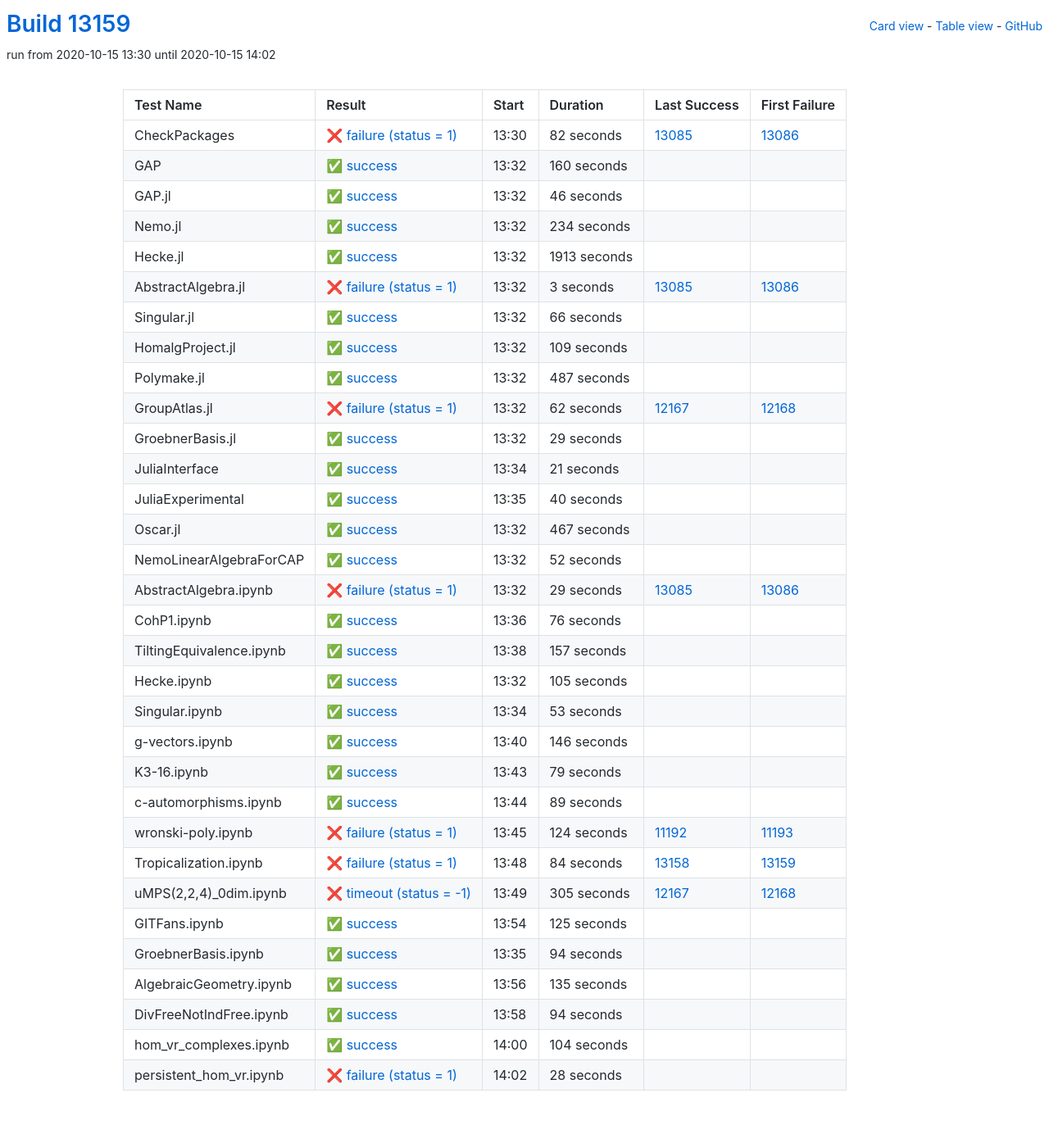
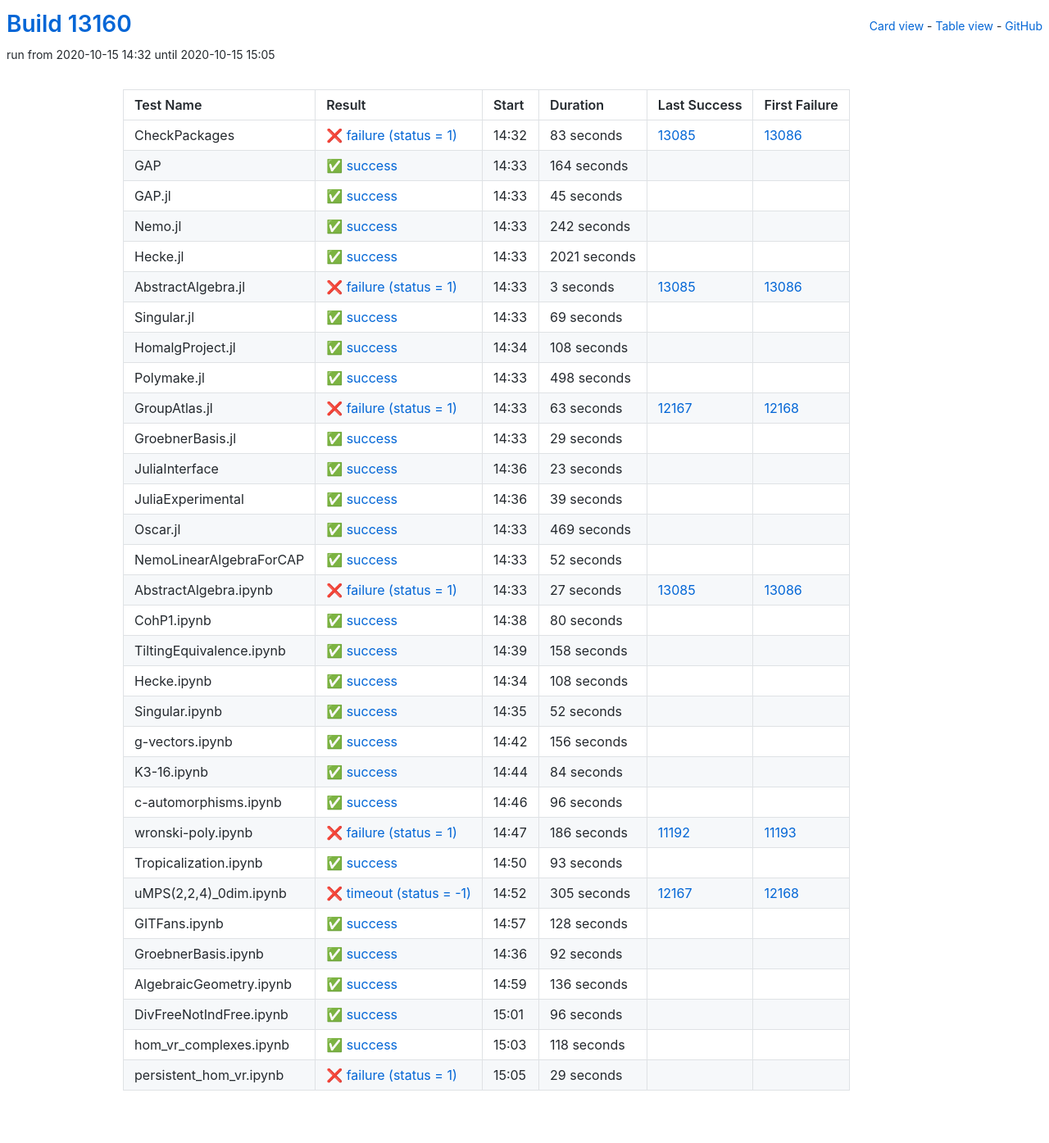
Before and after one commit to oscar-system/oscar-ci-status, a Jekyll site: the page built from table.html, in a window 1280 px wide. Shown: the whole page at 82% size. Built offline with Jekyll 4.4.1, drawn with Linux system fonts in a browser that asks for light colours.

Commit message:
Build #13160

```diff
--- a/_data/ci.yml
+++ b/_data/ci.yml
@@ -1,6 +1,6 @@
 ---
-build: 13159
-build_url: https://oscarci.mathematik.uni-kl.de/job/oscar/13159/
+build: 13160
+build_url: https://oscarci.mathematik.uni-kl.de/job/oscar/13160/
 job: oscar
 organization: oscar-system
 repo: oscar-ci-status
@@ -8,68 +8,68 @@ repourl: https://github.com/oscar-system/oscar-ci-status
 tests:
 - name: CheckPackages
   id: checkpackages
-  log: https://oscarci.mathematik.uni-kl.de/job/oscar/13159/artifact/logs/build-13159/CheckPackages.log
-  start: 2020-10-15 13:30
+  log: https://oscarci.mathematik.uni-kl.de/job/oscar/13160/artifact/logs/build-13160/CheckPackages.log
+  start: 2020-10-15 14:32
   success: false
   exitcode: 1
   status: failure
-  duration: 82
+  duration: 83
   last_success: 13085
   last_success_url: https://oscarci.mathematik.uni-kl.de/job/oscar/13085/
   first_failure: 13086
   first_failure_url: https://oscarci.mathematik.uni-kl.de/job/oscar/13086/
 - name: GAP
   id: gap
-  log: https://oscarci.mathematik.uni-kl.de/job/oscar/13159/artifact/logs/build-13159/GAP.log
-  start: 2020-10-15 13:32
+  log: https://oscarci.mathematik.uni-kl.de/job/oscar/13160/artifact/logs/build-13160/GAP.log
+  start: 2020-10-15 14:33
   success: true
   exitcode: 0
   status: success
-  duration: 160
+  duration: 164
   last_success: false
   last_success_url:
   first_failure: false
   first_failure_url:
 - name: GAP.jl
   id: gap-jl
-  log: https://oscarci.mathematik.uni-kl.de/job/oscar/13159/artifact/logs/build-13159/GAP.jl.log
-  start: 2020-10-15 13:32
+  log: https://oscarci.mathematik.uni-kl.de/job/oscar/13160/artifact/logs/build-13160/GAP.jl.log
+  start: 2020-10-15 14:33
   success: true
   exitcode: 0
   status: success
-  duration: 46
+  duration: 45
   last_success: false
   last_success_url:
   first_failure: false
   first_failure_url:
 - name: Nemo.jl
   id: nemo-jl
-  log: https://oscarci.mathematik.uni-kl.de/job/oscar/13159/artifact/logs/build-13159/Nemo.jl.log
-  start: 2020-10-15 13:32
+  log: https://oscarci.mathematik.uni-kl.de/job/oscar/13160/artifact/logs/build-13160/Nemo.jl.log
+  start: 2020-10-15 14:33
   success: true
   exitcode: 0
   status: success
-  duration: 234
+  duration: 242
   last_success: false
   last_success_url:
   first_failure: false
   first_failure_url:
 - name: Hecke.jl
   id: hecke-jl
-  log: https://oscarci.mathematik.uni-kl.de/job/oscar/13159/artifact/logs/build-13159/Hecke.jl.log
-  start: 2020-10-15 13:32
+  log: https://oscarci.mathematik.uni-kl.de/job/oscar/13160/artifact/logs/build-13160/Hecke.jl.log
+  start: 2020-10-15 14:33
   success: true
   exitcode: 0
   status: success
-  duration: 1913
+  duration: 2021
   last_success: false
   last_success_url:
   first_failure: false
   first_failure_url:
 - name: AbstractAlgebra.jl
   id: abstractalgebra-jl
-  log: https://oscarci.mathematik.uni-kl.de/job/oscar/13159/artifact/logs/build-13159/AbstractAlgebra.jl.log
-  start: 2020-10-15 13:32
+  log: https://oscarci.mathematik.uni-kl.de/job/oscar/13160/artifact/logs/build-13160/AbstractAlgebra.jl.log
+  start: 2020-10-15 14:33
   success: false
   exitcode: 1
   status: failure
@@ -80,56 +80,56 @@ tests:
   first_failure_url: https://oscarci.mathematik.uni-kl.de/job/oscar/13086/
 - name: Singular.jl
   id: singular-jl
-  log: https://oscarci.mathematik.uni-kl.de/job/oscar/13159/artifact/logs/build-13159/Singular.jl.log
-  start: 2020-10-15 13:32
+  log: https://oscarci.mathematik.uni-kl.de/job/oscar/13160/artifact/logs/build-13160/Singular.jl.log
+  start: 2020-10-15 14:33
   success: true
   exitcode: 0
   status: success
-  duration: 66
+  duration: 69
   last_success: false
   last_success_url:
   first_failure: false
   first_failure_url:
 - name: HomalgProject.jl
   id: homalgproject-jl
-  log: https://oscarci.mathematik.uni-kl.de/job/oscar/13159/artifact/logs/build-13159/HomalgProject.jl.log
-  start: 2020-10-15 13:32
+  log: https://oscarci.mathematik.uni-kl.de/job/oscar/13160/artifact/logs/build-13160/HomalgProject.jl.log
+  start: 2020-10-15 14:34
   success: true
   exitcode: 0
   status: success
-  duration: 109
+  duration: 108
   last_success: false
   last_success_url:
   first_failure: false
   first_failure_url:
 - name: Polymake.jl
   id: polymake-jl
-  log: https://oscarci.mathematik.uni-kl.de/job/oscar/13159/artifact/logs/build-13159/Polymake.jl.log
-  start: 2020-10-15 13:32
+  log: https://oscarci.mathematik.uni-kl.de/job/oscar/13160/artifact/logs/build-13160/Polymake.jl.log
+  start: 2020-10-15 14:33
   success: true
   exitcode: 0
   status: success
-  duration: 487
+  duration: 498
   last_success: false
   last_success_url:
   first_failure: false
   first_failure_url:
 - name: GroupAtlas.jl
   id: groupatlas-jl
-  log: https://oscarci.mathematik.uni-kl.de/job/oscar/13159/artifact/logs/build-13159/GroupAtlas.jl.log
-  start: 2020-10-15 13:32
+  log: https://oscarci.mathematik.uni-kl.de/job/oscar/13160/artifact/logs/build-13160/GroupAtlas.jl.log
+  start: 2020-10-15 14:33
   success: false
   exitcode: 1
   status: failure
-  duration: 62
+  duration: 63
   last_success: 12167
   last_success_url: https://oscarci.mathematik.uni-kl.de/job/oscar/12167/
   first_failure: 12168
   first_failure_url: https://oscarci.mathematik.uni-kl.de/job/oscar/12168/
 - name: GroebnerBasis.jl
   id: groebnerbasis-jl
-  log: https://oscarci.mathematik.uni-kl.de/job/oscar/13159/artifact/logs/build-13159/GroebnerBasis.jl.log
-  start: 2020-10-15 13:32
+  log: https://oscarci.mathematik.uni-kl.de/job/oscar/13160/artifact/logs/build-13160/GroebnerBasis.jl.log
+  start: 2020-10-15 14:33
   success: true
   exitcode: 0
   status: success
@@ -140,44 +140,44 @@ tests:
   first_failure_url:
 - name: JuliaInterface
   id: juliainterface
-  log: https://oscarci.mathematik.uni-kl.de/job/oscar/13159/artifact/logs/build-13159/JuliaInterface.log
-  start: 2020-10-15 13:34
+  log: https://oscarci.mathematik.uni-kl.de/job/oscar/13160/artifact/logs/build-13160/JuliaInterface.log
+  start: 2020-10-15 14:36
   success: true
   exitcode: 0
   status: success
-  duration: 21
+  duration: 23
   last_success: false
   last_success_url:
   first_failure: false
   first_failure_url:
 - name: JuliaExperimental
   id: juliaexperimental
-  log: https://oscarci.mathematik.uni-kl.de/job/oscar/13159/artifact/logs/build-13159/JuliaExperimental.log
-  start: 2020-10-15 13:35
+  log: https://oscarci.mathematik.uni-kl.de/job/oscar/13160/artifact/logs/build-13160/JuliaExperimental.log
+  start: 2020-10-15 14:36
   success: true
   exitcode: 0
   status: success
-  duration: 40
+  duration: 39
   last_success: false
   last_success_url:
   first_failure: false
   first_failure_url:
 - name: Oscar.jl
   id: oscar-jl
-  log: https://oscarci.mathematik.uni-kl.de/job/oscar/13159/artifact/logs/build-13159/Oscar.jl.log
-  start: 2020-10-15 13:32
+  log: https://oscarci.mathematik.uni-kl.de/job/oscar/13160/artifact/logs/build-13160/Oscar.jl.log
+  start: 2020-10-15 14:33
   success: true
   exitcode: 0
   status: success
-  duration: 467
+  duration: 469
   last_success: false
   last_success_url:
   first_failure: false
   first_failure_url:
 - name: NemoLinearAlgebraForCAP
   id: nemolinearalgebraforcap
-  log: https://oscarci.mathematik.uni-kl.de/job/oscar/13159/artifact/logs/build-13159/NemoLinearAlgebraForCAP.log
-  start: 2020-10-15 13:32
+  log: https://oscarci.mathematik.uni-kl.de/job/oscar/13160/artifact/logs/build-13160/NemoLinearAlgebraForCAP.log
+  start: 2020-10-15 14:33
   success: true
   exitcode: 0
   status: success
@@ -188,128 +188,128 @@ tests:
   first_failure_url:
 - name: AbstractAlgebra.ipynb
   id: abstractalgebra-ipynb
-  log: https://oscarci.mathematik.uni-kl.de/job/oscar/13159/artifact/logs/build-13159/AbstractAlgebra.ipynb.log
-  start: 2020-10-15 13:32
+  log: https://oscarci.mathematik.uni-kl.de/job/oscar/13160/artifact/logs/build-13160/AbstractAlgebra.ipynb.log
+  start: 2020-10-15 14:33
   success: false
   exitcode: 1
   status: failure
-  duration: 29
+  duration: 27
   last_success: 13085
   last_success_url: https://oscarci.mathematik.uni-kl.de/job/oscar/13085/
   first_failure: 13086
   first_failure_url: https://oscarci.mathematik.uni-kl.de/job/oscar/13086/
 - name: CohP1.ipynb
   id: cohp1-ipynb
-  log: https://oscarci.mathematik.uni-kl.de/job/oscar/13159/artifact/logs/build-13159/CohP1.ipynb.log
-  start: 2020-10-15 13:36
+  log: https://oscarci.mathematik.uni-kl.de/job/oscar/13160/artifact/logs/build-13160/CohP1.ipynb.log
+  start: 2020-10-15 14:38
   success: true
   exitcode: 0
   status: success
-  duration: 76
+  duration: 80
   last_success: false
   last_success_url:
   first_failure: false
   first_failure_url:
 - name: TiltingEquivalence.ipynb
   id: tiltingequivalence-ipynb
-  log: https://oscarci.mathematik.uni-kl.de/job/oscar/13159/artifact/logs/build-13159/TiltingEquivalence.ipynb.log
-  start: 2020-10-15 13:38
+  log: https://oscarci.mathematik.uni-kl.de/job/oscar/13160/artifact/logs/build-13160/TiltingEquivalence.ipynb.log
+  start: 2020-10-15 14:39
   success: true
   exitcode: 0
   status: success
-  duration: 157
+  duration: 158
   last_success: false
   last_success_url:
   first_failure: false
   first_failure_url:
 - name: Hecke.ipynb
   id: hecke-ipynb
-  log: https://oscarci.mathematik.uni-kl.de/job/oscar/13159/artifact/logs/build-13159/Hecke.ipynb.log
-  start: 2020-10-15 13:32
+  log: https://oscarci.mathematik.uni-kl.de/job/oscar/13160/artifact/logs/build-13160/Hecke.ipynb.log
+  start: 2020-10-15 14:34
   success: true
   exitcode: 0
   status: success
-  duration: 105
+  duration: 108
   last_success: false
   last_success_url:
   first_failure: false
   first_failure_url:
 - name: Singular.ipynb
   id: singular-ipynb
-  log: https://oscarci.mathematik.uni-kl.de/job/oscar/13159/artifact/logs/build-13159/Singular.ipynb.log
-  start: 2020-10-15 13:34
+  log: https://oscarci.mathematik.uni-kl.de/job/oscar/13160/artifact/logs/build-13160/Singular.ipynb.log
+  start: 2020-10-15 14:35
   success: true
   exitcode: 0
   status: success
-  duration: 53
+  duration: 52
   last_success: false
   last_success_url:
   first_failure: false
   first_failure_url:
 - name: g-vectors.ipynb
   id: g-vectors-ipynb
-  log: https://oscarci.mathematik.uni-kl.de/job/oscar/13159/artifact/logs/build-13159/g-vectors.ipynb.log
-  start: 2020-10-15 13:40
+  log: https://oscarci.mathematik.uni-kl.de/job/oscar/13160/artifact/logs/build-13160/g-vectors.ipynb.log
+  start: 2020-10-15 14:42
   success: true
   exitcode: 0
   status: success
-  duration: 146
+  duration: 156
   last_success: false
   last_success_url:
   first_failure: false
   first_failure_url:
 - name: K3-16.ipynb
   id: k3-16-ipynb
-  log: https://oscarci.mathematik.uni-kl.de/job/oscar/13159/artifact/logs/build-13159/K3-16.ipynb.log
-  start: 2020-10-15 13:43
+  log: https://oscarci.mathematik.uni-kl.de/job/oscar/13160/artifact/logs/build-13160/K3-16.ipynb.log
+  start: 2020-10-15 14:44
   success: true
   exitcode: 0
   status: success
-  duration: 79
+  duration: 84
   last_success: false
   last_success_url:
   first_failure: false
   first_failure_url:
 - name: c-automorphisms.ipynb
   id: c-automorphisms-ipynb
-  log: https://oscarci.mathematik.uni-kl.de/job/oscar/13159/artifact/logs/build-13159/c-automorphisms.ipynb.log
-  start: 2020-10-15 13:44
+  log: https://oscarci.mathematik.uni-kl.de/job/oscar/13160/artifact/logs/build-13160/c-automorphisms.ipynb.log
+  start: 2020-10-15 14:46
   success: true
   exitcode: 0
   status: success
-  duration: 89
+  duration: 96
   last_success: false
   last_success_url:
   first_failure: false
   first_failure_url:
 - name: wronski-poly.ipynb
   id: wronski-poly-ipynb
-  log: https://oscarci.mathematik.uni-kl.de/job/oscar/13159/artifact/logs/build-13159/wronski-poly.ipynb.log
-  start: 2020-10-15 13:45
+  log: https://oscarci.mathematik.uni-kl.de/job/oscar/13160/artifact/logs/build-13160/wronski-poly.ipynb.log
+  start: 2020-10-15 14:47
   success: false
   exitcode: 1
   status: failure
-  duration: 124
+  duration: 186
   last_success: 11192
   last_success_url: https://oscarci.mathematik.uni-kl.de/job/oscar/11192/
   first_failure: 11193
   first_failure_url: https://oscarci.mathematik.uni-kl.de/job/oscar/11193/
 - name: Tropicalization.ipynb
   id: tropicalization-ipynb
-  log: https://oscarci.mathematik.uni-kl.de/job/oscar/13159/artifact/logs/build-13159/Tropicalization.ipynb.log
-  start: 2020-10-15 13:48
-  success: false
-  exitcode: 1
-  status: failure
-  duration: 84
-  last_success: 13158
-  last_success_url: https://oscarci.mathematik.uni-kl.de/job/oscar/13158/
-  first_failure: 13159
-  first_failure_url: https://oscarci.mathematik.uni-kl.de/job/oscar/13159/
+  log: https://oscarci.mathematik.uni-kl.de/job/oscar/13160/artifact/logs/build-13160/Tropicalization.ipynb.log
+  start: 2020-10-15 14:50
+  success: true
+  exitcode: 0
+  status: success
+  duration: 93
+  last_success: false
+  last_success_url:
+  first_failure: false
+  first_failure_url:
 - name: uMPS(2,2,4)_0dim.ipynb
   id: umps-2-2-4-0dim-ipynb
-  log: https://oscarci.mathematik.uni-kl.de/job/oscar/13159/artifact/logs/build-13159/uMPS-2-2-4-_0dim.ipynb.log
-  start: 2020-10-15 13:49
+  log: https://oscarci.mathematik.uni-kl.de/job/oscar/13160/artifact/logs/build-13160/uMPS-2-2-4-_0dim.ipynb.log
+  start: 2020-10-15 14:52
   success: false
   exitcode: -1
   status: timeout
@@ -320,72 +320,72 @@ tests:
   first_failure_url: https://oscarci.mathematik.uni-kl.de/job/oscar/12168/
 - name: GITFans.ipynb
   id: gitfans-ipynb
-  log: https://oscarci.mathematik.uni-kl.de/job/oscar/13159/artifact/logs/build-13159/GITFans.ipynb.log
-  start: 2020-10-15 13:54
+  log: https://oscarci.mathematik.uni-kl.de/job/oscar/13160/artifact/logs/build-13160/GITFans.ipynb.log
+  start: 2020-10-15 14:57
   success: true
   exitcode: 0
   status: success
-  duration: 125
+  duration: 128
   last_success: false
   last_success_url:
   first_failure: false
   first_failure_url:
 - name: GroebnerBasis.ipynb
   id: groebnerbasis-ipynb
-  log: https://oscarci.mathematik.uni-kl.de/job/oscar/13159/artifact/logs/build-13159/GroebnerBasis.ipynb.log
-  start: 2020-10-15 13:35
+  log: https://oscarci.mathematik.uni-kl.de/job/oscar/13160/artifact/logs/build-13160/GroebnerBasis.ipynb.log
+  start: 2020-10-15 14:36
   success: true
   exitcode: 0
   status: success
-  duration: 94
+  duration: 92
   last_success: false
   last_success_url:
   first_failure: false
   first_failure_url:
 - name: AlgebraicGeometry.ipynb
   id: algebraicgeometry-ipynb
-  log: https://oscarci.mathematik.uni-kl.de/job/oscar/13159/artifact/logs/build-13159/AlgebraicGeometry.ipynb.log
-  start: 2020-10-15 13:56
+  log: https://oscarci.mathematik.uni-kl.de/job/oscar/13160/artifact/logs/build-13160/AlgebraicGeometry.ipynb.log
+  start: 2020-10-15 14:59
   success: true
   exitcode: 0
   status: success
-  duration: 135
+  duration: 136
   last_success: false
   last_success_url:
   first_failure: false
   first_failure_url:
 - name: DivFreeNotIndFree.ipynb
   id: divfreenotindfree-ipynb
-  log: https://oscarci.mathematik.uni-kl.de/job/oscar/13159/artifact/logs/build-13159/DivFreeNotIndFree.ipynb.log
-  start: 2020-10-15 13:58
+  log: https://oscarci.mathematik.uni-kl.de/job/oscar/13160/artifact/logs/build-13160/DivFreeNotIndFree.ipynb.log
+  start: 2020-10-15 15:01
   success: true
   exitcode: 0
   status: success
-  duration: 94
+  duration: 96
   last_success: false
   last_success_url:
   first_failure: false
   first_failure_url:
 - name: hom_vr_complexes.ipynb
   id: hom-vr-complexes-ipynb
-  log: https://oscarci.mathematik.uni-kl.de/job/oscar/13159/artifact/logs/build-13159/hom_vr_complexes.ipynb.log
-  start: 2020-10-15 14:00
+  log: https://oscarci.mathematik.uni-kl.de/job/oscar/13160/artifact/logs/build-13160/hom_vr_complexes.ipynb.log
+  start: 2020-10-15 15:03
   success: true
   exitcode: 0
   status: success
-  duration: 104
+  duration: 118
   last_success: false
   last_success_url:
   first_failure: false
   first_failure_url:
 - name: persistent_hom_vr.ipynb
   id: persistent-hom-vr-ipynb
-  log: https://oscarci.mathematik.uni-kl.de/job/oscar/13159/artifact/logs/build-13159/persistent_hom_vr.ipynb.log
-  start: 2020-10-15 14:02
+  log: https://oscarci.mathematik.uni-kl.de/job/oscar/13160/artifact/logs/build-13160/persistent_hom_vr.ipynb.log
+  start: 2020-10-15 15:05
   success: false
   exitcode: 1
   status: failure
-  duration: 28
+  duration: 29
   last_success: false
   last_success_url:
   first_failure: false
```
Also changed, not shown: README.md.
